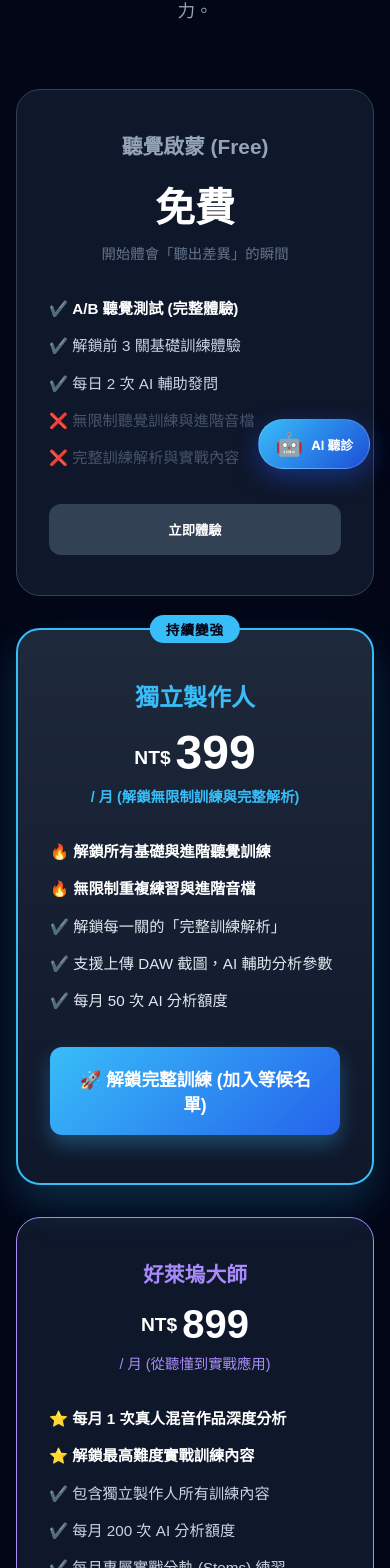
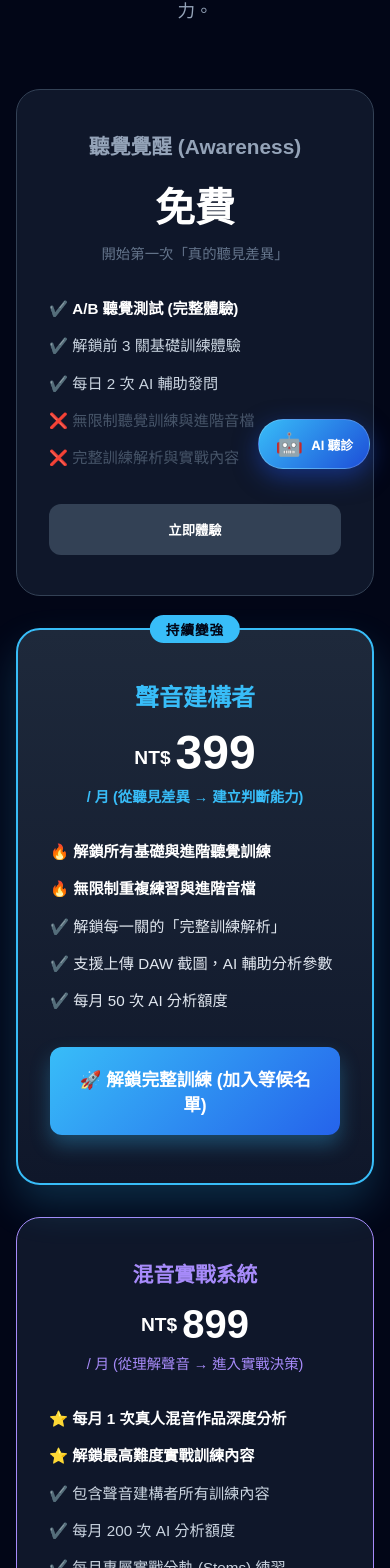
Before and after one commit to lifreedomstudio/lifreedom-studio, a Next.js app: page /pricing in a window 390 px wide. Shown: the part 350-1918 px from the top of the page. Built offline with nearby package versions, Linux system fonts and the light colour scheme.

Commit message:
Fix all mobile layouts and font sizes

```diff
--- a/src/app/pricing/page.tsx
+++ b/src/app/pricing/page.tsx
@@ -49,7 +49,7 @@ export default function PricingPage() {
 
                 <header style={{ textAlign: 'center', marginBottom: '4rem' }}>
                     <h1 style={{ fontSize: isMobile ? '2.2rem' : '3.5rem', fontWeight: '900', margin: '0 0 1rem 0', color: '#fff' }}>
-                        從「開始聽見」到「持續聽懂」
+                        把耳朵訓練成一個可以做決策的工具
                     </h1>
                     <p style={{ color: '#94a3b8', fontSize: '1.1rem', maxWidth: '650px', margin: '0 auto', lineHeight: '1.6' }}>
                         業界唯一的「聽覺互動式」學習系統。<br />
@@ -60,13 +60,13 @@ export default function PricingPage() {
                 {/* 方案卡片區塊 */}
                 <div style={{ display: 'grid', gridTemplateColumns: isMobile ? '1fr' : 'repeat(3, 1fr)', gap: '2rem', alignItems: 'center' }}>
 
-                    {/* 🟢 方案 1：免費體驗版 (病毒入口 + 基礎卡點) */}
+                    {/* 🟢 方案 1：免費層 (Awareness Layer) */}
                     <div style={{ background: '#0f172a', border: '1px solid #334155', borderRadius: '24px', padding: '2.5rem 2rem', textAlign: 'center', display: 'flex', flexDirection: 'column', height: '100%' }}>
-                        <h3 style={{ color: '#94a3b8', fontSize: '1.3rem', marginBottom: '1rem' }}>聽覺啟蒙 (Free)</h3>
+                        <h3 style={{ color: '#94a3b8', fontSize: '1.3rem', marginBottom: '1rem' }}>聽覺覺醒 (Awareness)</h3>
                         <div style={{ fontSize: '2.5rem', fontWeight: '900', color: '#fff', marginBottom: '0.5rem' }}>
                             免費
                         </div>
-                        <p style={{ color: '#64748b', fontSize: '0.9rem', marginBottom: '2rem' }}>開始體會「聽出差異」的瞬間</p>
+                        <p style={{ color: '#64748b', fontSize: '0.9rem', marginBottom: '2rem' }}>開始第一次「真的聽見差異」</p>
 
                         <ul style={{ color: '#cbd5e1', textAlign: 'left', lineHeight: '1.8', margin: '0 0 2rem 0', padding: 0, listStyle: 'none', flex: 1, fontSize: '0.95rem' }}>
                             <li style={{ marginBottom: '10px' }}>✔️ <strong style={{ color: '#fff' }}>A/B 聽覺測試 (完整體驗)</strong></li>
@@ -80,18 +80,18 @@ export default function PricingPage() {
                         </button>
                     </div>
 
-                    {/* 🔵 方案 2：持續變強版 (核心收費點) */}
+                    {/* 🔵 方案 2：付費核心層 (Skill Layer) */}
                     <div style={{ background: 'linear-gradient(180deg, #1e293b 0%, #0f172a 100%)', border: '2px solid #38bdf8', borderRadius: '24px', padding: '3rem 2rem', textAlign: 'center', display: 'flex', flexDirection: 'column', height: '100%', position: 'relative', boxShadow: '0 20px 40px rgba(56, 189, 248, 0.2)' }}>
                         <div style={{ position: 'absolute', top: '-15px', left: '50%', transform: 'translateX(-50%)', background: '#38bdf8', color: '#020617', padding: '4px 16px', borderRadius: '20px', fontWeight: '900', fontSize: '0.85rem', letterSpacing: '1px' }}>
                             持續變強
                         </div>
-                        <h3 style={{ color: '#38bdf8', fontSize: '1.5rem', marginBottom: '1rem', fontWeight: 'bold' }}>獨立製作人</h3>
+                        <h3 style={{ color: '#38bdf8', fontSize: '1.5rem', marginBottom: '1rem', fontWeight: 'bold' }}>聲音建構者</h3>
 
                         <div style={{ display: 'flex', justifyContent: 'center', alignItems: 'flex-end', gap: '5px', marginBottom: '0.5rem' }}>
                             <span style={{ fontSize: '1.2rem', color: '#fff', fontWeight: 'bold', marginBottom: '8px' }}>NT$</span>
                             <span style={{ fontSize: '3rem', fontWeight: '900', color: '#fff', lineHeight: 1 }}>399</span>
                         </div>
-                        <p style={{ color: '#38bdf8', fontSize: '0.9rem', marginBottom: '2rem', fontWeight: 'bold' }}>/ 月 (解鎖無限制訓練與完整解析)</p>
+                        <p style={{ color: '#38bdf8', fontSize: '0.9rem', marginBottom: '2rem', fontWeight: 'bold' }}>/ 月 (從聽見差異 → 建立判斷能力)</p>
 
                         <ul style={{ color: '#e2e8f0', textAlign: 'left', lineHeight: '1.8', margin: '0 0 2rem 0', padding: 0, listStyle: 'none', flex: 1, fontSize: '0.95rem' }}>
                             <li style={{ marginBottom: '10px' }}>🔥 <strong style={{ color: '#fff' }}>解鎖所有基礎與進階聽覺訓練</strong></li>
@@ -100,29 +100,29 @@ export default function PricingPage() {
                             <li style={{ marginBottom: '10px' }}>✔️ 支援上傳 DAW 截圖，AI 輔助分析參數</li>
                             <li>✔️ 每月 50 次 AI 分析額度</li>
                         </ul>
-                        <button onClick={() => openWaitlist('獨立製作人方案')} style={{ width: '100%', padding: '1.2rem', background: 'linear-gradient(135deg, #38bdf8, #2563eb)', color: '#fff', border: 'none', borderRadius: '12px', fontWeight: '900', fontSize: '1.1rem', cursor: 'pointer', boxShadow: '0 10px 20px rgba(56, 189, 248, 0.3)', transition: 'transform 0.2s' }} onMouseOver={e => e.currentTarget.style.transform = 'translateY(-2px)'} onMouseOut={e => e.currentTarget.style.transform = 'translateY(0)'}>
+                        <button onClick={() => openWaitlist('聲音建構者方案')} style={{ width: '100%', padding: '1.2rem', background: 'linear-gradient(135deg, #38bdf8, #2563eb)', color: '#fff', border: 'none', borderRadius: '12px', fontWeight: '900', fontSize: '1.1rem', cursor: 'pointer', boxShadow: '0 10px 20px rgba(56, 189, 248, 0.3)', transition: 'transform 0.2s' }} onMouseOver={e => e.currentTarget.style.transform = 'translateY(-2px)'} onMouseOut={e => e.currentTarget.style.transform = 'translateY(0)'}>
                             🚀 解鎖完整訓練 (加入等候名單)
                         </button>
                     </div>
 
-                    {/* 🟣 方案 3：從會聽到會用版 (高階) */}
+                    {/* 🟣 方案 3：高階層 (Pro Layer) */}
                     <div style={{ background: '#0f172a', border: '1px solid #a78bfa', borderRadius: '24px', padding: '2.5rem 2rem', textAlign: 'center', display: 'flex', flexDirection: 'column', height: '100%' }}>
-                        <h3 style={{ color: '#a78bfa', fontSize: '1.3rem', marginBottom: '1rem' }}>好萊塢大師</h3>
+                        <h3 style={{ color: '#a78bfa', fontSize: '1.3rem', marginBottom: '1rem' }}>混音實戰系統</h3>
 
                         <div style={{ display: 'flex', justifyContent: 'center', alignItems: 'flex-end', gap: '5px', marginBottom: '0.5rem' }}>
                             <span style={{ fontSize: '1.2rem', color: '#fff', fontWeight: 'bold', marginBottom: '8px' }}>NT$</span>
                             <span style={{ fontSize: '2.5rem', fontWeight: '900', color: '#fff', lineHeight: 1 }}>899</span>
                         </div>
-                        <p style={{ color: '#a78bfa', fontSize: '0.9rem', marginBottom: '2rem' }}>/ 月 (從聽懂到實戰應用)</p>
+                        <p style={{ color: '#a78bfa', fontSize: '0.9rem', marginBottom: '2rem' }}>/ 月 (從理解聲音 → 進入實戰決策)</p>
 
                         <ul style={{ color: '#cbd5e1', textAlign: 'left', lineHeight: '1.8', margin: '0 0 2rem 0', padding: 0, listStyle: 'none', flex: 1, fontSize: '0.95rem' }}>
                             <li style={{ marginBottom: '10px' }}>⭐ <strong style={{ color: '#fff' }}>每月 1 次真人混音作品深度分析</strong></li>
                             <li style={{ marginBottom: '10px' }}>⭐ <strong style={{ color: '#fff' }}>解鎖最高難度實戰訓練內容</strong></li>
-                            <li style={{ marginBottom: '10px' }}>✔️ 包含獨立製作人所有訓練內容</li>
+                            <li style={{ marginBottom: '10px' }}>✔️ 包含聲音建構者所有訓練內容</li>
                             <li style={{ marginBottom: '10px' }}>✔️ 每月 200 次 AI 分析額度</li>
                             <li>✔️ 每月專屬實戰分軌 (Stems) 練習</li>
                         </ul>
-                        <button onClick={() => openWaitlist('好萊塢大師方案')} style={{ width: '100%', padding: '1rem', background: '#1e1b4b', color: '#a78bfa', border: '1px solid #a78bfa', borderRadius: '12px', fontWeight: 'bold', cursor: 'pointer', transition: 'background 0.2s' }} onMouseOver={e => e.currentTarget.style.background = '#2e1065'} onMouseOut={e => e.currentTarget.style.background = '#1e1b4b'}>
+                        <button onClick={() => openWaitlist('混音實戰系統方案')} style={{ width: '100%', padding: '1rem', background: '#1e1b4b', color: '#a78bfa', border: '1px solid #a78bfa', borderRadius: '12px', fontWeight: 'bold', cursor: 'pointer', transition: 'background 0.2s' }} onMouseOver={e => e.currentTarget.style.background = '#2e1065'} onMouseOut={e => e.currentTarget.style.background = '#1e1b4b'}>
                             🚀 準備實戰 (加入等候名單)
                         </button>
                     </div>
```
